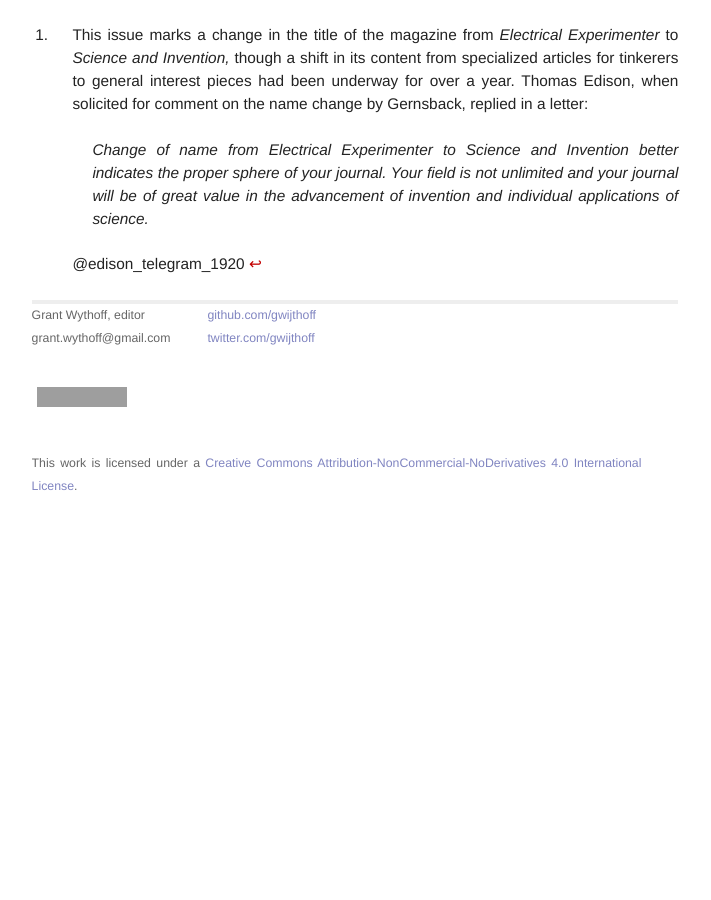
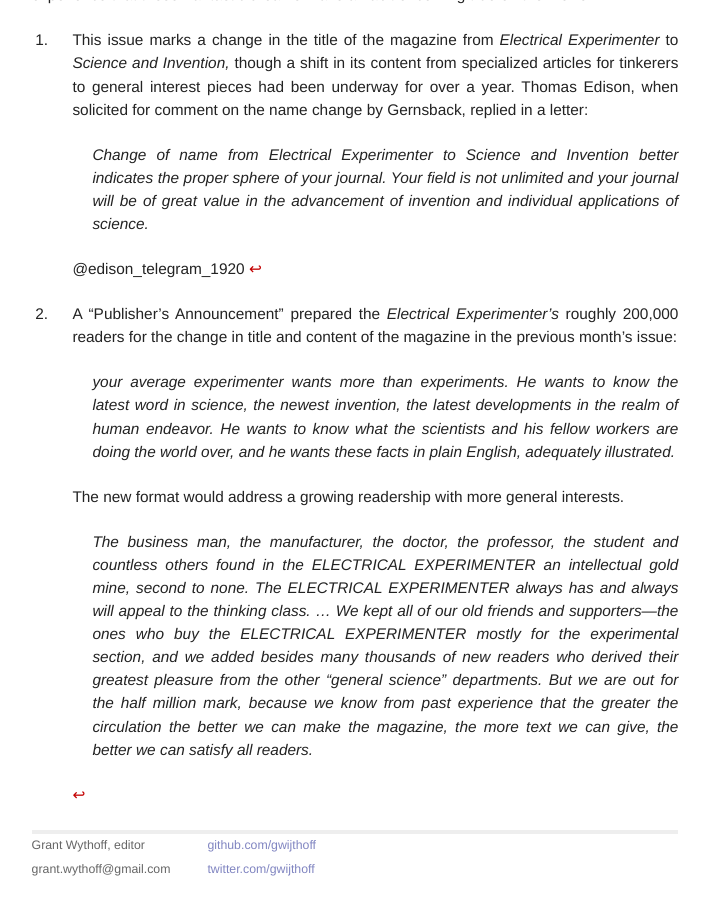
Before and after one commit to gwijthoff/perversity_of_things, a Jekyll site: the page built from 192008_science_and_invention.md, in a window 1280 px wide and 900 px high, scrolled down 1707 px. Shown: the whole window, without its empty margins (260-971 px from the left). Built offline with Jekyll 4.4.1, drawn with Linux system fonts in a browser that asks for light colours; before the commit the page ends 2227 px from its top, so only the background shows below that; grey boxes are pictures that could not be loaded.

Commit message:
new footnote

```diff
--- a/192008_science_and_invention.md
+++ b/192008_science_and_invention.md
@@ -41,3 +41,11 @@
     > Change of name from Electrical Experimenter to Science and Invention better indicates the proper sphere of your journal.  Your field is not unlimited and your journal will be of great value in the advancement of invention and individual applications of science.
 
     @edison_telegram_1920
+
+[^utnw]:  A "Publisher's Announcement" prepared the *Electrical Experimenter's* roughly 200,000 readers for the change in title and content of the magazine in the previous month's issue:
+
+    > your average experimenter wants more than experiments.  He wants to know the latest word in science, the newest invention, the latest developments in the realm of human endeavor.  He wants to know what the scientists and his fellow workers are doing the world over, and he wants these facts in plain English, adequately illustrated.
+
+    The new format would address a growing readership with more general interests.
+
+    > The business man, the manufacturer, the doctor, the professor, the student and countless others found in the ELECTRICAL EXPERIMENTER an intellectual gold mine, second to none.  The ELECTRICAL EXPERIMENTER always has and always will appeal to the thinking class. … We kept all of our old friends and supporters---the ones who buy the ELECTRICAL EXPERIMENTER mostly for the experimental section, and we added besides many thousands of new readers who derived their greatest pleasure from the other "general science" departments.  But we are out for the half million mark, because we know from past experience that the greater the circulation the better we can make the magazine, the more text we can give, the better we can satisfy *all* readers.
```
Also changed, not shown: other parts of 192008_science_and_invention.md (+1 -1 lines).
